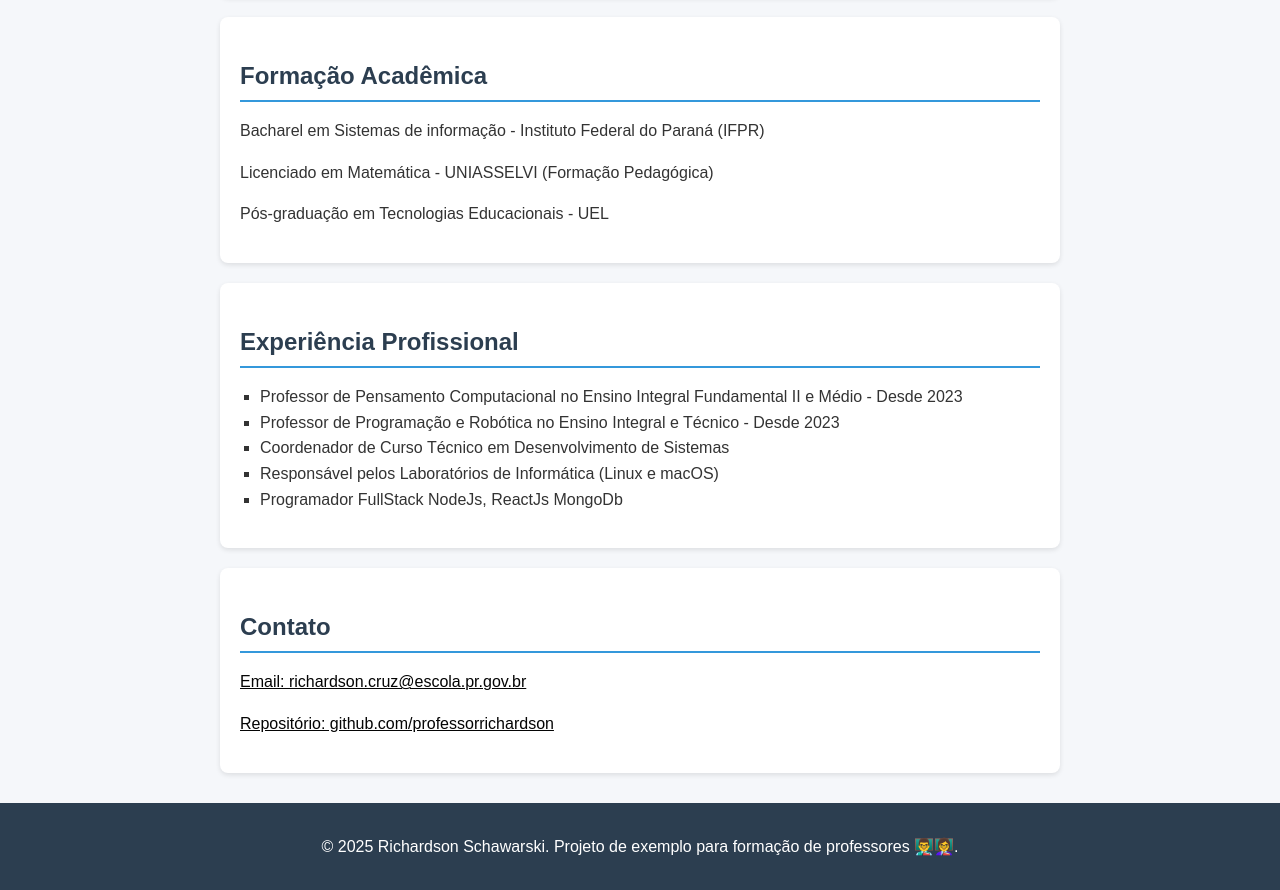
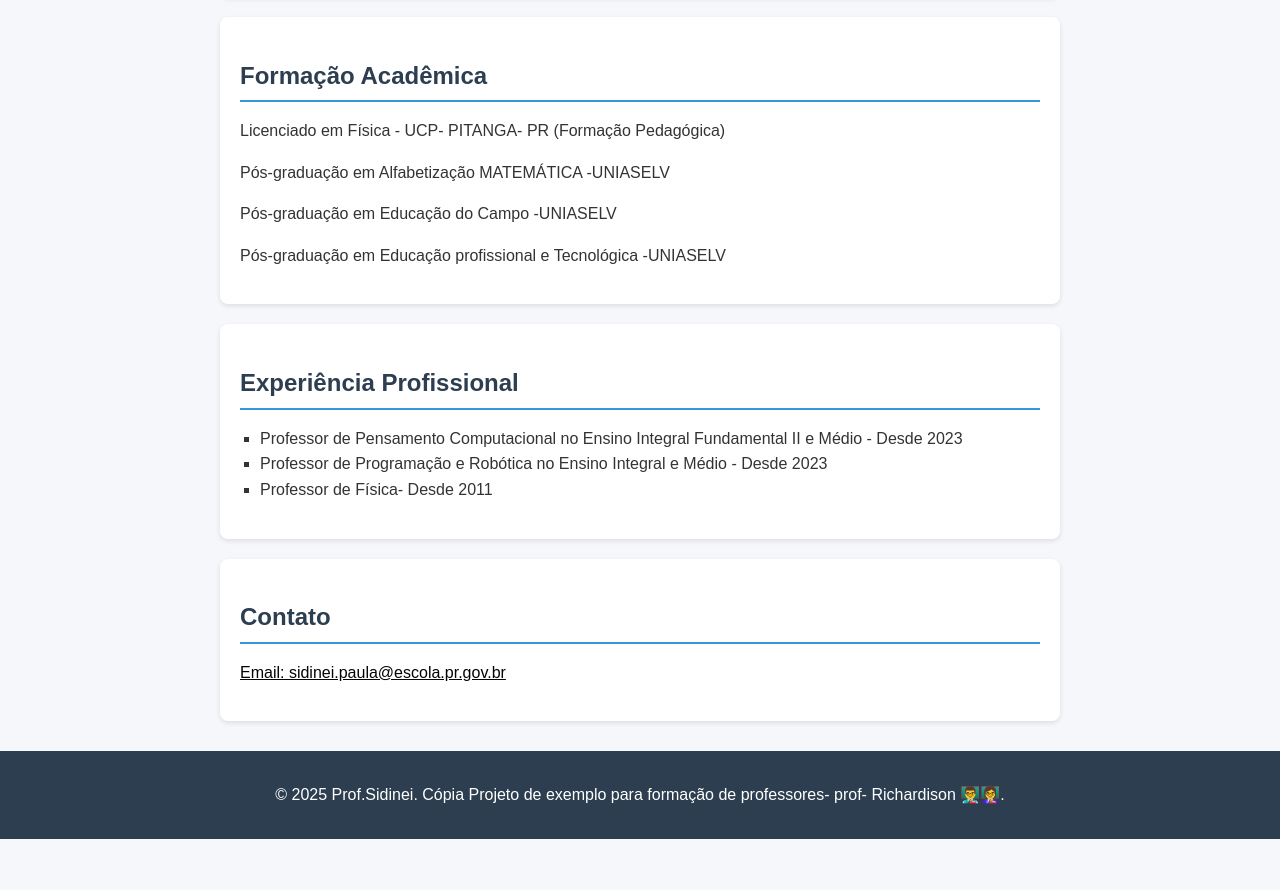
Before and after one commit to SIDINEIPAULA/trabalho-domingo, a plain HTML site: page index.html in a window 1280 px wide. Shown: the part 692-1582 px from the top of the page. After the commit the page ends 1531 px from the top, so only its background shows below. Drawn offline with Linux system fonts and the light colour scheme; a script that the page names is missing.

Commit message:
edicao perfil

```diff
--- a/index.html
+++ b/index.html
@@ -41,7 +41,7 @@
     <!-- Seção de perfil -->
     <h2>Perfil</h2>
     <!-- Título da seção -->
-    <p>Professor apaixonado ❤️ por tecnologia... projetos práticos em sala de aula.</p>
+    <p>Professor apaixonado ❤️ por tecnologia... .</p>
     <!-- Texto descritivo -->
   </section>
 
@@ -64,9 +64,10 @@
   <section class="formacao">
     <!-- Seção de formação acadêmica -->
     <h2>Formação Acadêmica</h2>
-    <p>Bacharel em Sistemas de informação - Instituto Federal do Paraná (IFPR)</p>
-    <p>Licenciado em Matemática - UNIASSELVI (Formação Pedagógica)</p>
-    <p>Pós-graduação em Tecnologias Educacionais - UEL</p>
+    <p>Licenciado em Física - UCP- PITANGA- PR (Formação Pedagógica)</p>
+    <p>Pós-graduação em Alfabetização MATEMÁTICA -UNIASELV </p>
+    <p>Pós-graduação em Educação do Campo -UNIASELV </p>
+     <p>Pós-graduação em Educação profissional e Tecnológica -UNIASELV </p>
     <!-- Parágrafo com informação -->
   </section>
 
@@ -75,10 +76,9 @@
     <h2>Experiência Profissional</h2>
     <ul>
       <li>Professor de Pensamento Computacional no Ensino Integral Fundamental II e Médio - Desde 2023</li>
-      <li>Professor de Programação e Robótica no Ensino Integral e Técnico - Desde 2023</li>
-      <li>Coordenador de Curso Técnico em Desenvolvimento de Sistemas</li>
-      <li>Responsável pelos Laboratórios de Informática (Linux e macOS)</li>
-      <li>Programador FullStack NodeJs, ReactJs MongoDb</li>
+      <li>Professor de Programação e Robótica no Ensino Integral e Médio - Desde 2023</li>
+      <li>Professor de Física- Desde 2011</li>
+
 
     </ul>
   </section>
@@ -86,13 +86,13 @@
   <section class="contato">
     <!-- Seção de contato -->
     <h2>Contato</h2>
-    <p><a href="richardson.cruz@escola.pr.gov.br" class="link">Email: richardson.cruz@escola.pr.gov.br</a></p>
-    <p> <a href="https://github.com/professorrichardson" class="link"> Repositório: github.com/professorrichardson</p></a>
+    <p><a href="sidinei.paula@escola.pr.gov.br" class="link">Email: sidinei.paula@escola.pr.gov.br</a></p>
+
   </section>
 
   <footer>
     <!-- Rodapé da página -->
-    <p>&copy; 2025 Richardson Schawarski. Projeto de exemplo para formação de professores 👨‍🏫👩‍🏫.</p>
+    <p>&copy; 2025 Prof.Sidinei. Cópia Projeto de exemplo para formação de professores- prof- Richardison 👨‍🏫👩‍🏫.</p>
     <!-- Texto de copyright e observação. &copy; → © (copyright) -->
   </footer>
 
```
